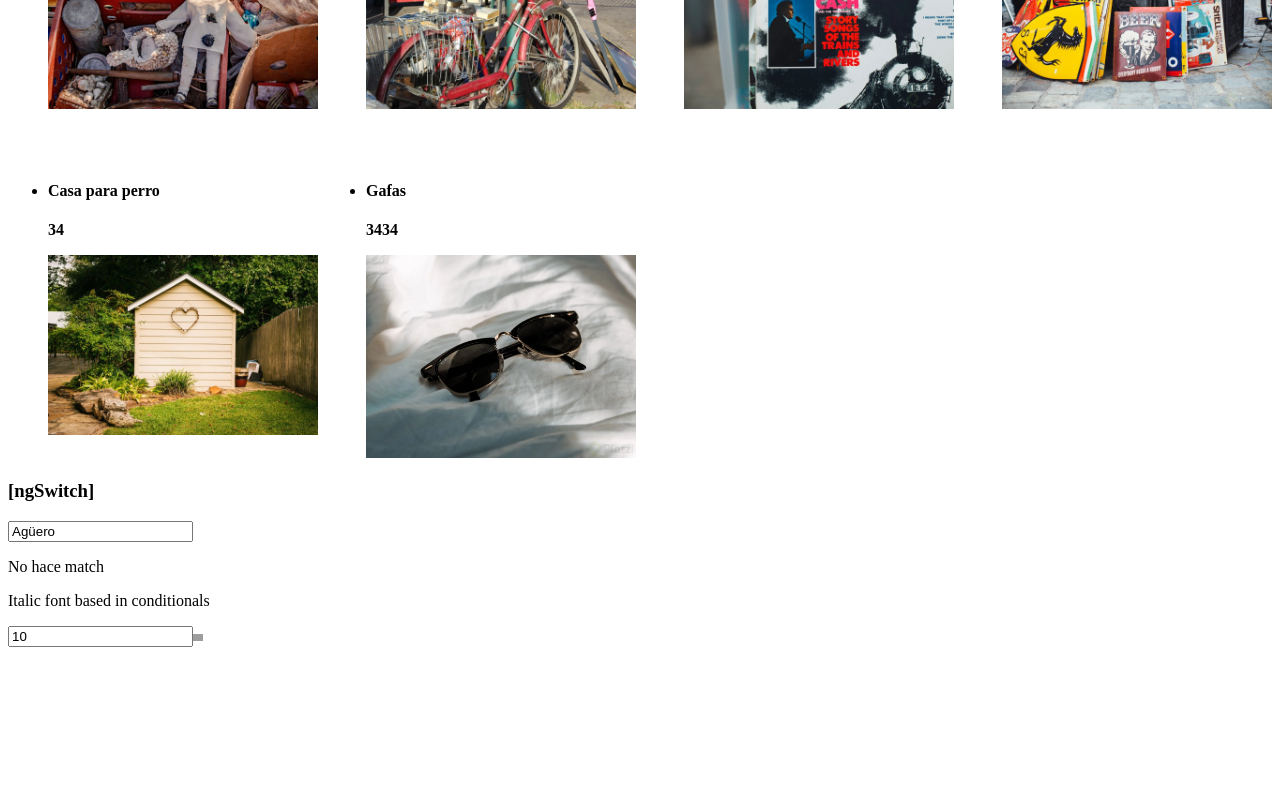
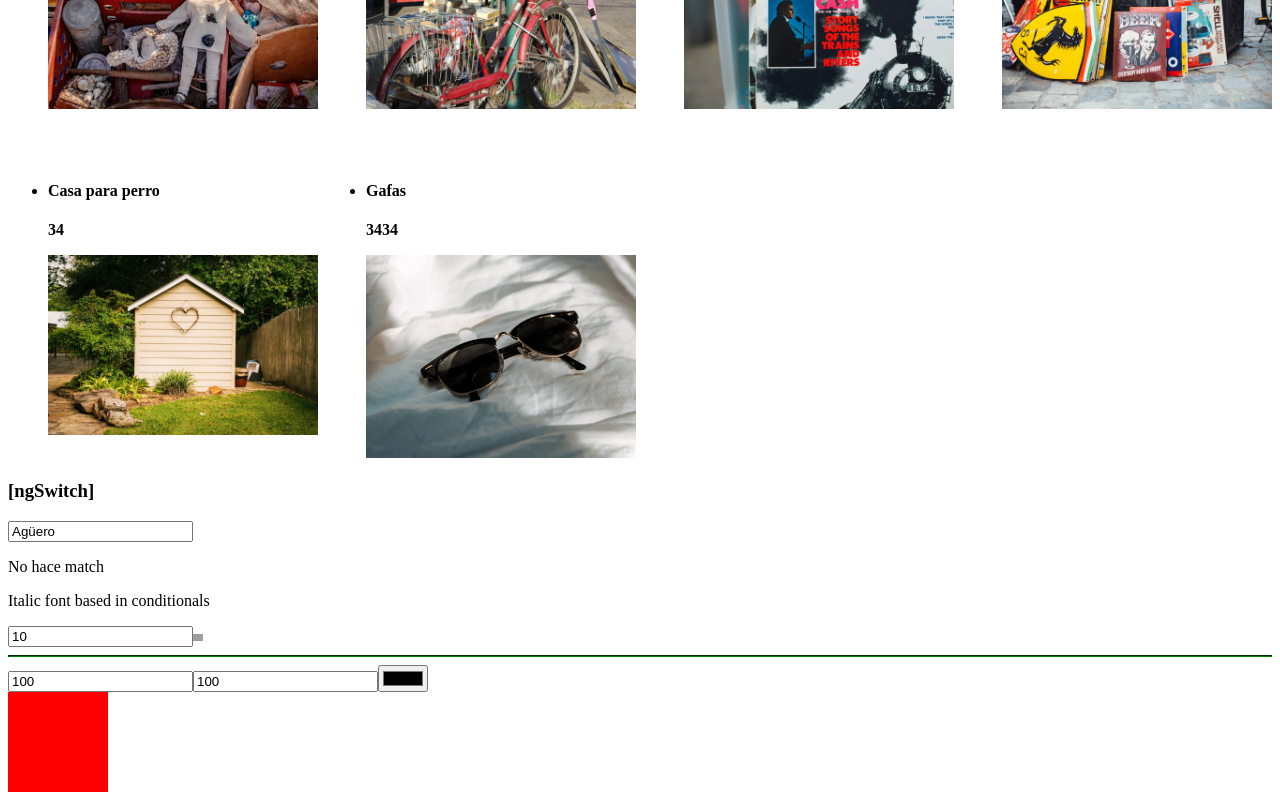
Before and after one commit to BranLeeDev/LearningAngular, an Angular app: page / in a window 1280 px wide. Shown: the part 1865-2665 px from the top of the page. Before the commit the page ends 2520 px from the top, so only its background shows below. Built offline with nearby package versions, Linux system fonts and the light colour scheme; grey boxes are pictures that could not be loaded.

Commit message:
Agregue ngClass y ngStyles

```diff
--- a/src/app/app.component.html
+++ b/src/app/app.component.html
@@ -121,5 +121,40 @@
   Italic font based in conditionals
 </p>
 
-<input type="text" [(ngModel)]="widthImg" />
+<input
+  type="text"
+  required
+  #inputWidthImage="ngModel"
+  minlength="3"
+  [(ngModel)]="widthImg"
+/>
 <img [src]="img" [style.width.px]="widthImg" alt="image" />
+
+<!-- Ng class -->
+<hr
+  class="line-error"
+  [ngClass]="{
+    valid: inputWidthImage.valid,
+    invalid: inputWidthImage.invalid
+  }"
+/>
+
+<!-- ngStyles -->
+
+<div class="styles">
+  <div>
+    <input type="number" [(ngModel)]="box.width" />
+    <input type="number" [(ngModel)]="box.height" />
+    <input type="color" [(ngModel)]="box.background" />
+  </div>
+  <div>
+    <div
+      [ngStyle]="{
+        'width.px': box.width,
+        'height.px': box.height,
+        'background-color': box.background,
+        display: 'block'
+      }"
+    ></div>
+  </div>
+</div>
--- a/src/app/app.component.scss
+++ b/src/app/app.component.scss
@@ -22,3 +22,14 @@
   display: block;
   background-color: red;
 }
+
+.line-error {
+  height: 0;
+  border-bottom: 0.1em solid transparent;
+  &.invalid {
+    border-color: red;
+  }
+  &.valid {
+    border-color: green;
+  }
+}
--- a/src/app/app.component.ts
+++ b/src/app/app.component.ts
@@ -56,6 +56,12 @@ export class AppComponent {
 
   widthImg: number = 10;
 
+  box = {
+    width: 100,
+    height: 100,
+    background: 'red',
+  };
+
   products: Product[] = [
     {
       name: 'EL mejor juguete',
```
